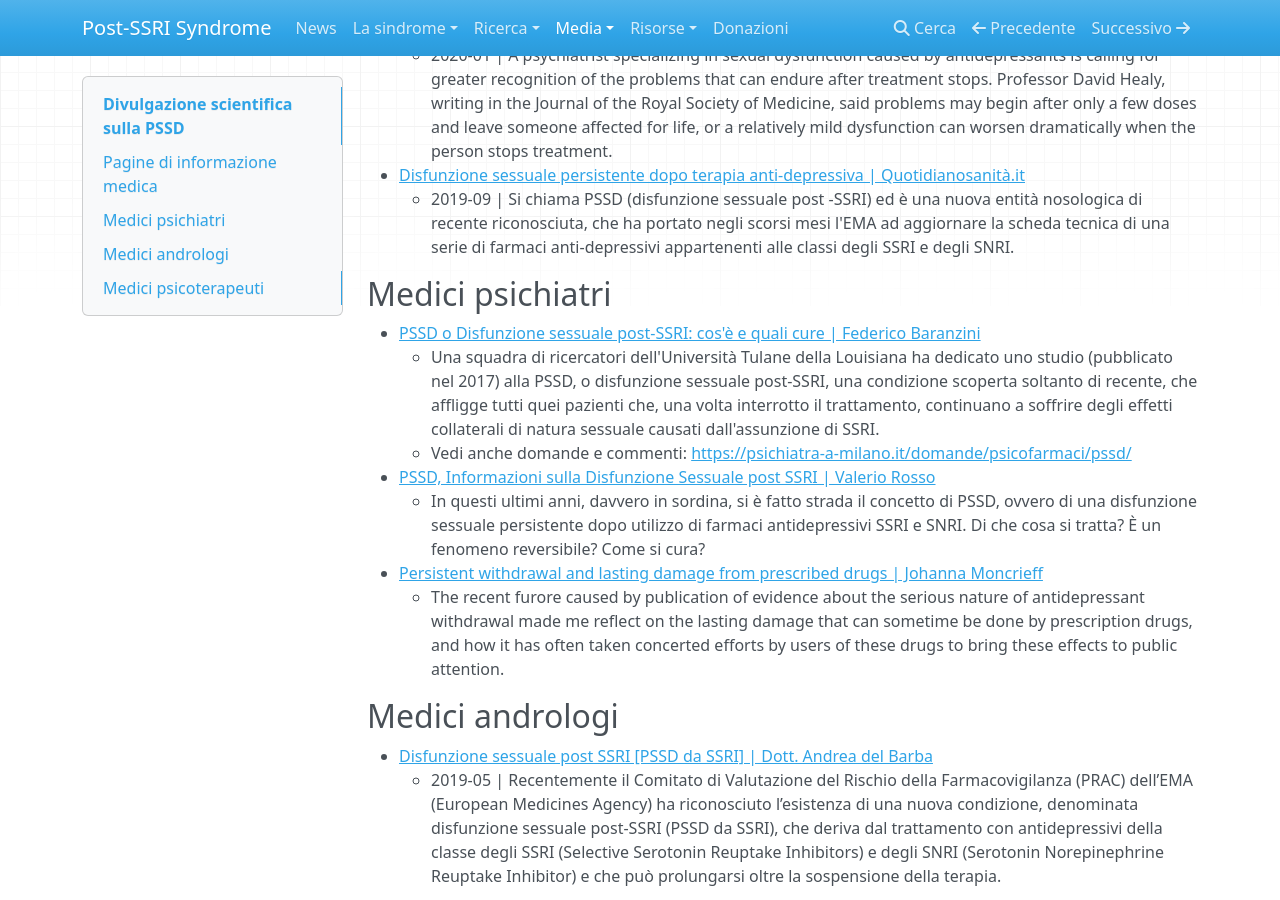
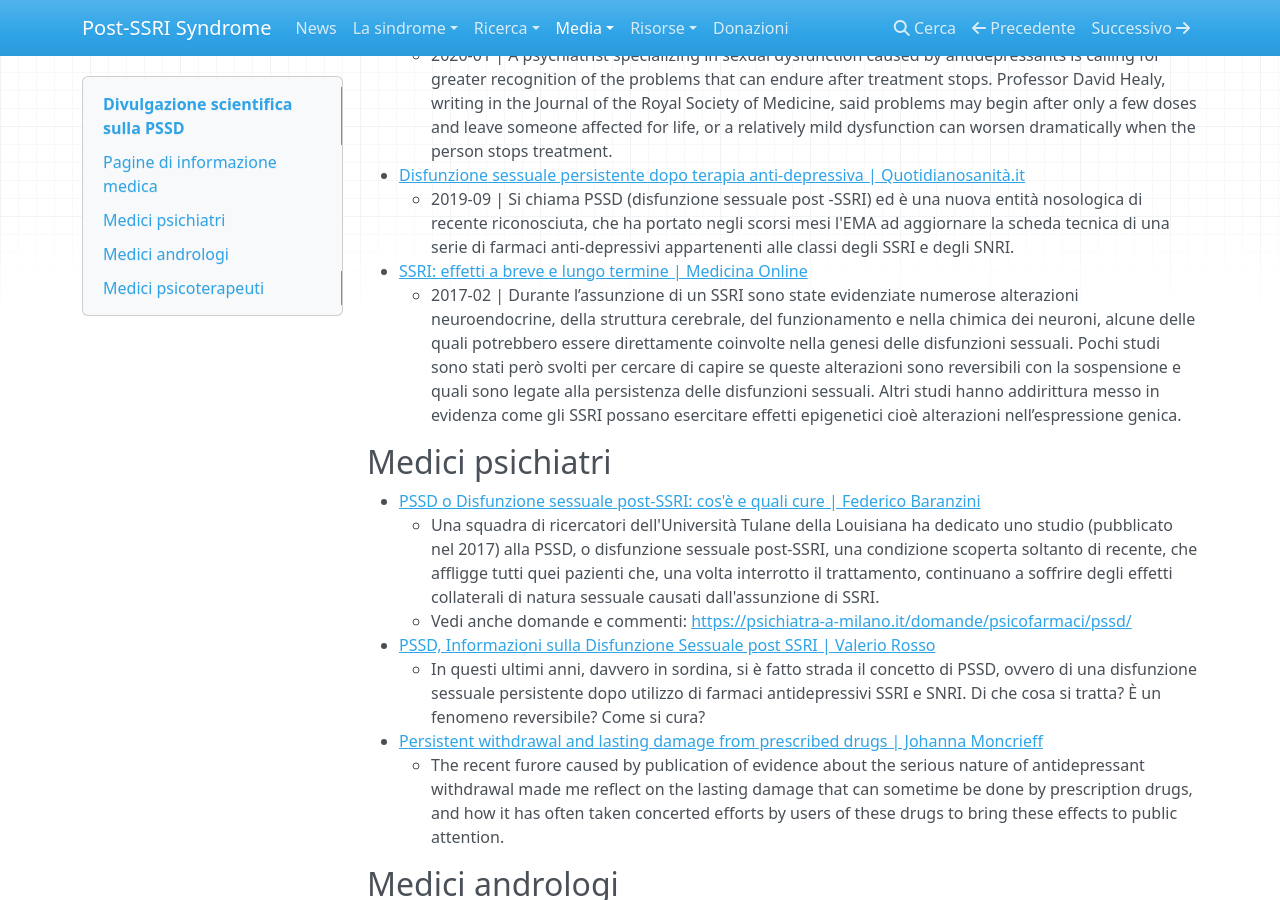
Before and after one commit to postssrisyndrome/windmill, an MkDocs documentation site: the page built from docs/media/medici.md, in a window 1280 px wide and 900 px high, scrolled down 706 px. Built offline with MkDocs 1.6.1, drawn with Linux system fonts in a browser that asks for light colours; nearby versions of some CDN libraries.

Commit message:
medici.md: aggiunto articolo medicinaonline

```diff
--- a/docs/media/medici.md
+++ b/docs/media/medici.md
@@ -18,6 +18,8 @@ Questa pagina raccoglie alcuni articoli divulgativi sulla disfunzione sessuale p
     * 2020-01 | A psychiatrist specializing in sexual dysfunction caused by antidepressants is calling for greater recognition of the problems that can endure after treatment stops. Professor David Healy, writing in the Journal of the Royal Society of Medicine, said problems may begin after only a few doses and leave someone affected for life, or a relatively mild dysfunction can worsen dramatically when the person stops treatment.
 * [Disfunzione sessuale persistente dopo terapia anti-depressiva | Quotidianosanità.it](https://www.quotidianosanita.it/scienza-e-farmaci/articolo.php?articolo_id=76915)
     * 2019-09 | Si chiama PSSD (disfunzione sessuale post -SSRI) ed è una nuova entità nosologica di recente riconosciuta, che ha portato negli scorsi mesi l'EMA ad aggiornare la scheda tecnica di una serie di farmaci anti-depressivi appartenenti alle classi degli SSRI e degli SNRI.
+* [SSRI: effetti a breve e lungo termine | Medicina Online](https://medicinaonline.co/2017/02/06/ssri-effetti-a-breve-e-lungo-termine/ "https://medicinaonline.co/2017/02/06/ssri-effetti-a-breve-e-lungo-termine/")
+    * 2017-02 | Durante l’assunzione di un SSRI sono state evidenziate numerose alterazioni neuroendocrine, della struttura cerebrale, del funzionamento e nella chimica dei neuroni, alcune delle quali potrebbero essere direttamente coinvolte nella genesi delle disfunzioni sessuali. Pochi studi sono stati però svolti per cercare di capire se queste alterazioni sono reversibili con la sospensione e quali sono legate alla persistenza delle disfunzioni sessuali. Altri studi hanno addirittura messo in evidenza come gli SSRI possano esercitare effetti epigenetici cioè alterazioni nell’espressione genica.
 
 ## Medici psichiatri
 
```
